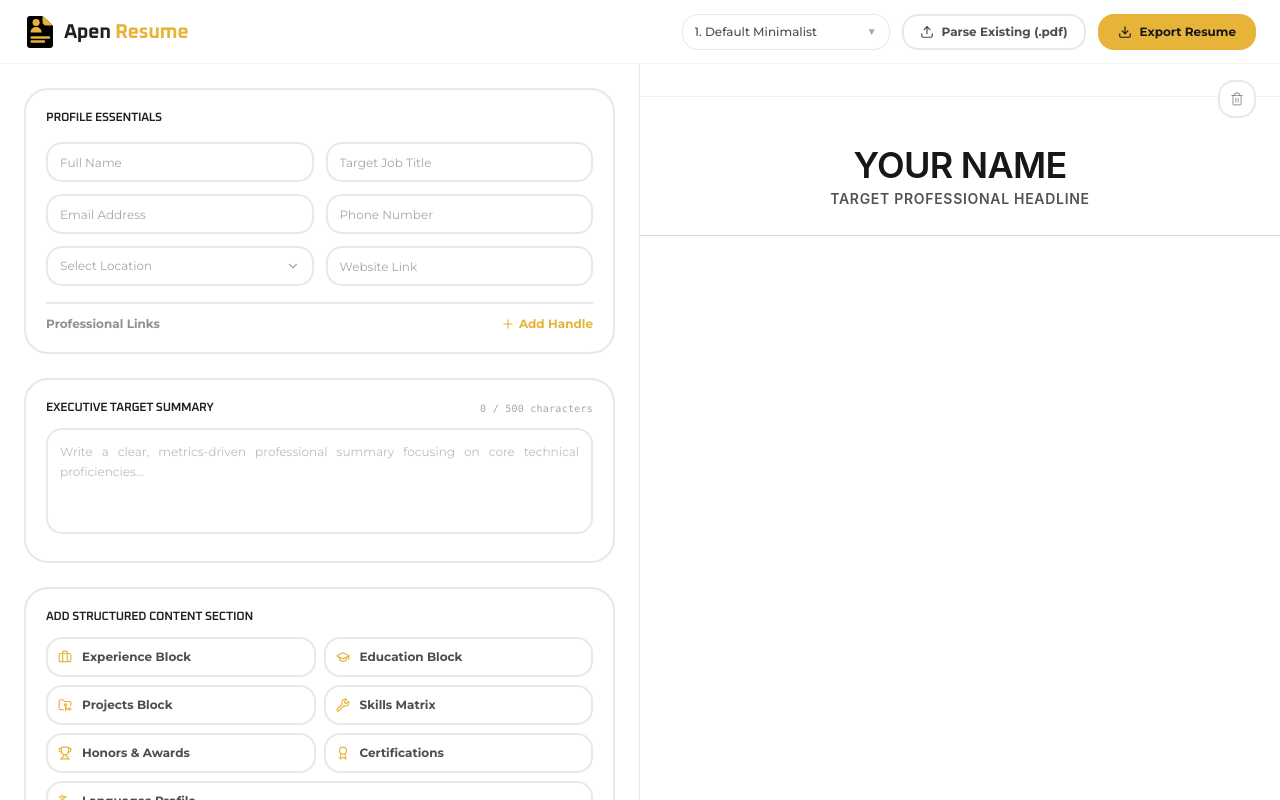
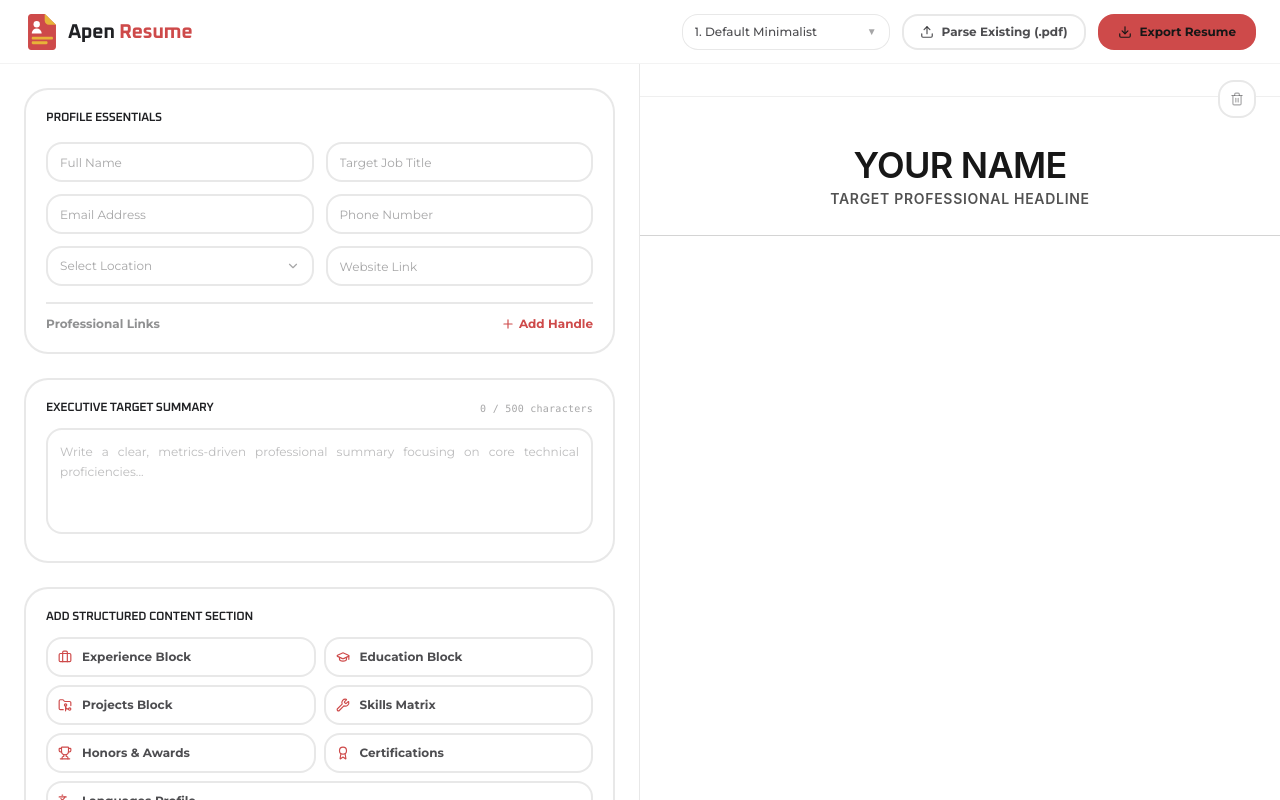
Before and after one commit to ibrarli/resume, a React (Vite) app: page / in a window 1280 px wide. Built offline with nearby package versions, Linux system fonts and the light colour scheme.

Commit message:
feat(global.css): update primary color and add secondary color. Also update logo in of resume.

```diff
--- a/components/global/Navbar.tsx
+++ b/components/global/Navbar.tsx
@@ -62,12 +62,7 @@ export const Navbar: React.FC<NavbarProps> = ({
         <img
           src="/logo/resume_logo.svg"
           alt="Apen Resume Icon"
-          className="block dark:hidden w-7 h-7 sm:w-8 sm:h-8 object-contain"
-        />
-        <img
-          src="/logo/resume_logo_dark.svg"
-          alt="Apen Resume Icon"
-          className="hidden dark:block w-7 h-7 sm:w-8 sm:h-8 object-contain"
+          className="block  w-7 h-7 sm:w-9 sm:h-9 object-contain"
         />
         <div className="flex items-baseline">
           <span className="text-base sm:text-xl font-bold tracking-tight text-foreground font-heading whitespace-nowrap">
--- a/src/index.css
+++ b/src/index.css
@@ -4,7 +4,9 @@
   --background: #ffffff;
   --foreground: #202124;
   --dark-neutral: #171717;
-  --primary: #E7B339;
+  --primary: #ce4a4a;
+  --secondary: #E7B339;
+
 
   --font-oxanium: "Oxanium", system-ui, sans-serif;
   --font-montserrat: "Montserrat", system-ui, sans-serif;
@@ -21,6 +23,7 @@
   --color-background: var(--background);
   --color-foreground: var(--foreground);
   --color-primary: var(--primary);
+  --color-secondary: var(--secondary);
   --color-dark-neutral: var(--dark-neutral);
 
   --font-heading: var(--font-oxanium);
```
Also changed, not shown: public/logo/resume_logo.svg, 1 other file (tests, documents, lock files or other folders).
